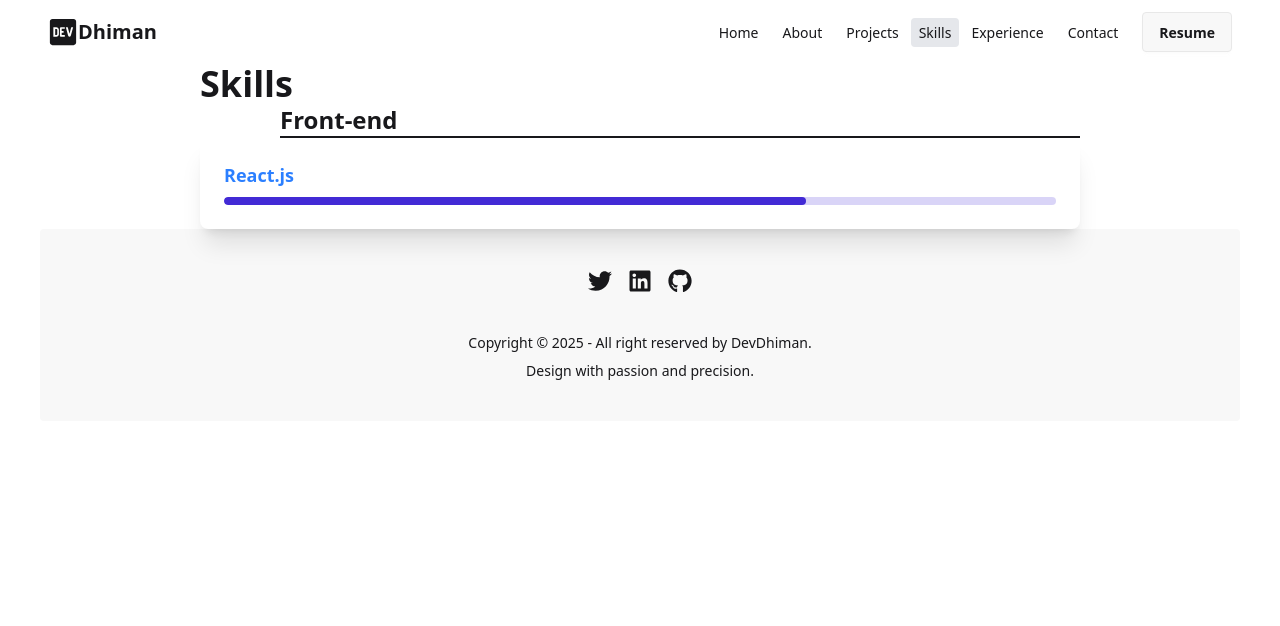
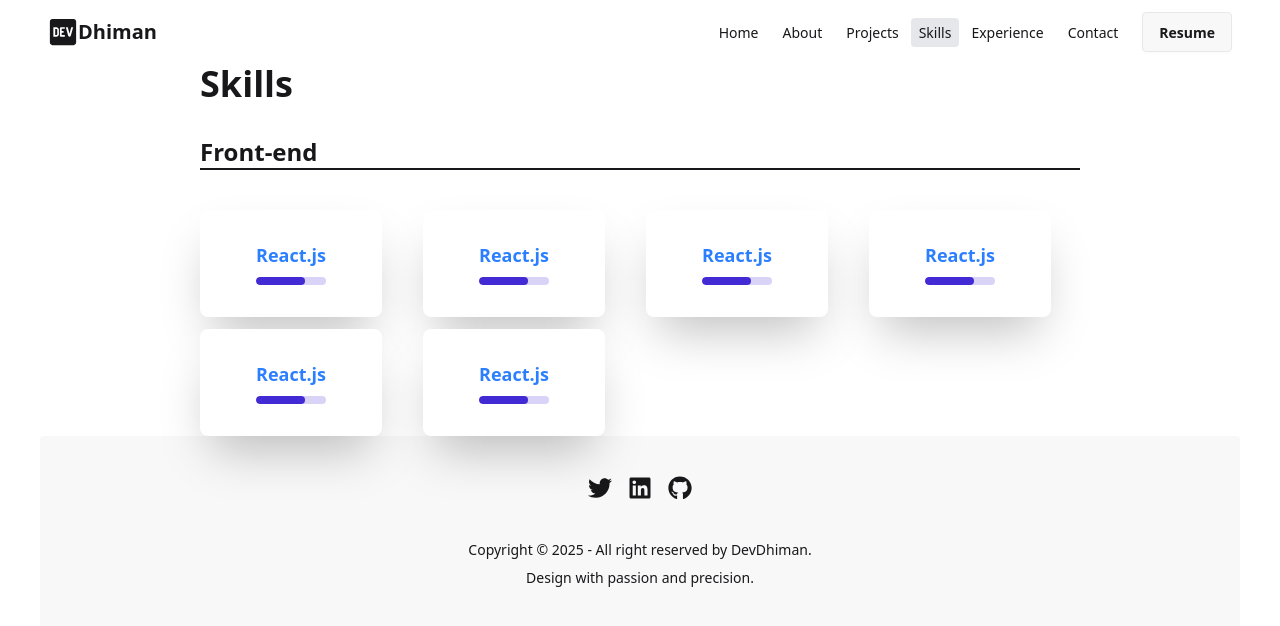
Before and after one commit to developerdhiman/DevDhiman, a React (Vite) app: page /skills in a window 1280 px wide. Shown: the top 626 px of the page. Built offline with nearby package versions, Linux system fonts and the light colour scheme.

Commit message:
add page some

```diff
--- /dev/null
+++ b/src/pages/Skills/Card/Card.jsx
@@ -0,0 +1,80 @@
+const Card = () => {
+  return (
+    <div className="grid grid-cols-2 lg:grid-cols-4 gap-3 mt-10">
+      <div class="card bg-base-100 shadow-2xl w-fit">
+        <div class="card-body px-14 py-8">
+          <div class="flex items-center">
+            <h2 class="card-title text-blue-500">React.js</h2>
+          </div>
+          <progress
+            class="progress progress-primary w-full"
+            value="70"
+            max="100"
+          ></progress>
+        </div>
+      </div>
+              <div class="card bg-base-100 shadow-2xl w-fit">
+          <div class="card-body px-14 py-8">
+            <div class="flex items-center">
+              <h2 class="card-title text-blue-500">React.js</h2>
+            </div>
+            <progress
+              class="progress progress-primary w-full"
+              value="70"
+              max="100"
+            ></progress>
+          </div>
+        </div>
+                <div class="card bg-base-100 shadow-2xl w-fit">
+          <div class="card-body px-14 py-8">
+            <div class="flex items-center">
+              <h2 class="card-title text-blue-500">React.js</h2>
+            </div>
+            <progress
+              class="progress progress-primary w-full"
+              value="70"
+              max="100"
+            ></progress>
+          </div>
+        </div>
+                <div class="card bg-base-100 shadow-2xl w-fit">
+          <div class="card-body px-14 py-8">
+            <div class="flex items-center">
+              <h2 class="card-title text-blue-500">React.js</h2>
+            </div>
+            <progress
+              class="progress progress-primary w-full"
+              value="70"
+              max="100"
+            ></progress>
+          </div>
+        </div>
+                <div class="card bg-base-100 shadow-2xl w-fit">
+          <div class="card-body px-14 py-8">
+            <div class="flex items-center">
+              <h2 class="card-title text-blue-500">React.js</h2>
+            </div>
+            <progress
+              class="progress progress-primary w-full"
+              value="70"
+              max="100"
+            ></progress>
+          </div>
+        </div>
+                <div class="card bg-base-100 shadow-2xl w-fit">
+          <div class="card-body px-14 py-8">
+            <div class="flex items-center">
+              <h2 class="card-title text-blue-500">React.js</h2>
+            </div>
+            <progress
+              class="progress progress-primary w-full"
+              value="70"
+              max="100"
+            ></progress>
+          </div>
+        </div>
+    </div>
+  );
+};
+
+export default Card;
--- a/src/pages/Skills/Skills.jsx
+++ b/src/pages/Skills/Skills.jsx
@@ -1,21 +1,14 @@
+import Card from "./Card/card";
+
 const Skills = () => {
   return (
     <div className="px-40">
       <h1 className="text-4xl font-bold">Skills</h1>
-      <h3 className="text-2xl font-bold ml-20 border-b-2">Front-end</h3>
+      <h3 className="text-2xl font-bold border-b-2 mt-8">Front-end</h3>
+
+      {/* Front-end Card */}
       <div>
-        <div class="card bg-base-100 shadow-xl">
-          <div class="card-body">
-            <div class="flex items-center">
-              <h2 class="card-title text-blue-500">React.js</h2>
-            </div>
-            <progress
-              class="progress progress-primary w-full"
-              value="70"
-              max="100"
-            ></progress>
-          </div>
-        </div>
+        <Card></Card>
       </div>
     </div>
   );
```
